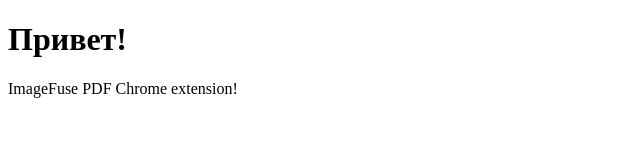
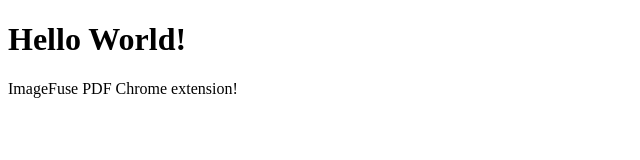
Before and after one commit to RomanRomanenkov/imagefusepdf, a plain HTML site: page index.html in a window 1280 px wide. Shown: the whole page, without its empty margins (0-640 px from the left). Drawn offline with Linux system fonts and the light colour scheme.

Commit message:
Update index.html

```diff
--- a/index.html
+++ b/index.html
@@ -5,7 +5,7 @@
   <title>ImageFuse PDF</title>
 </head>
 <body>
-  <h1>Привет!</h1>
+  <h1>Hello World!</h1>
   <p>ImageFuse PDF Chrome extension!</p>
 </body>
 </html>
```
